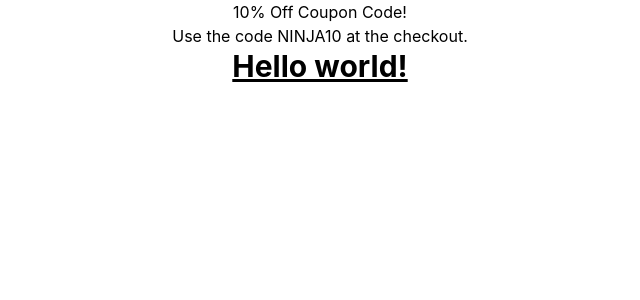
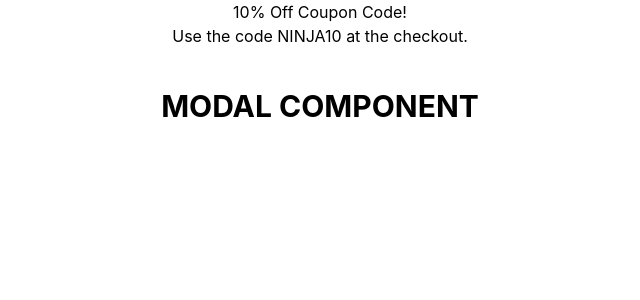
Before and after one commit to lauraylchen/react-modal-component, a JavaScript app: page / in a window 1280 px wide. Shown: the top 300 px of the page, without its empty margins (320-960 px from the left). Built offline with nearby package versions, Linux system fonts and the light colour scheme; the HTML template or start-up script is replaced by a standard one.

Commit message:
Changed content in h1 and added margin on h1

```diff
--- a/src/App.js
+++ b/src/App.js
@@ -4,8 +4,8 @@
   return (
     <div className="App">
       <Modal />
-      <h1 className="text-3xl font-bold underline">
-        Hello world!
+      <h1 className="text-3xl font-bold my-10">
+        MODAL COMPONENT
       </h1>
     </div>
   );
```
